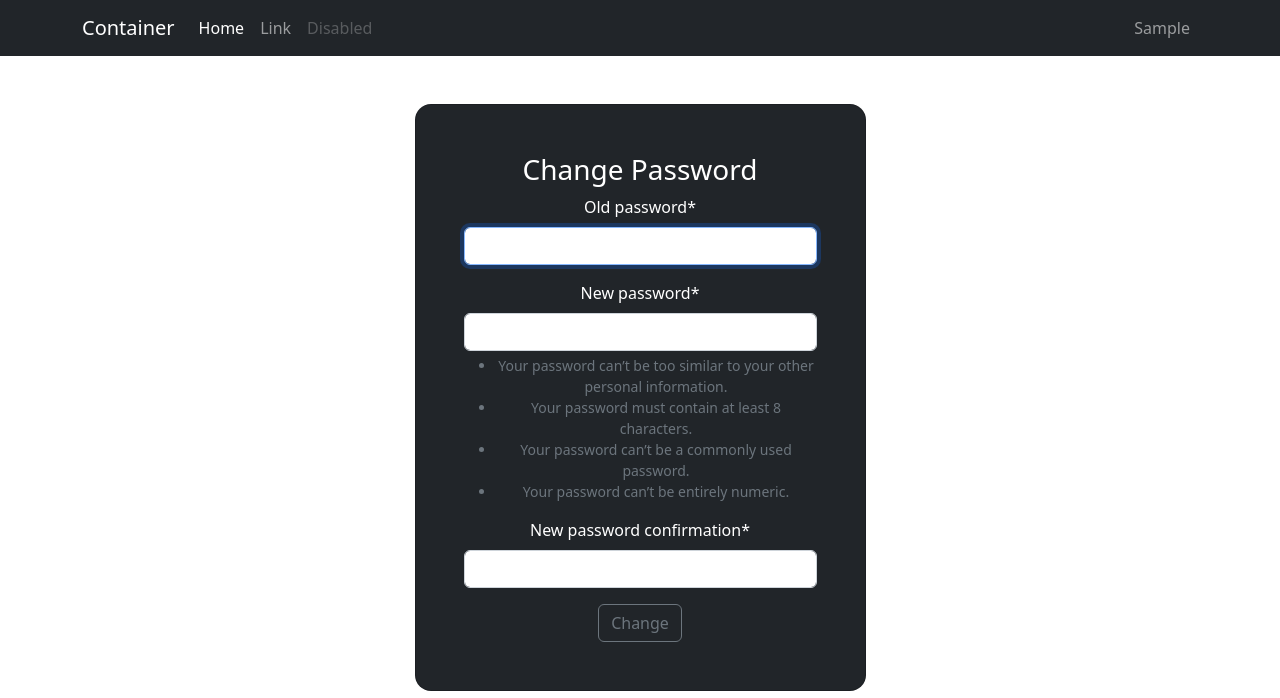
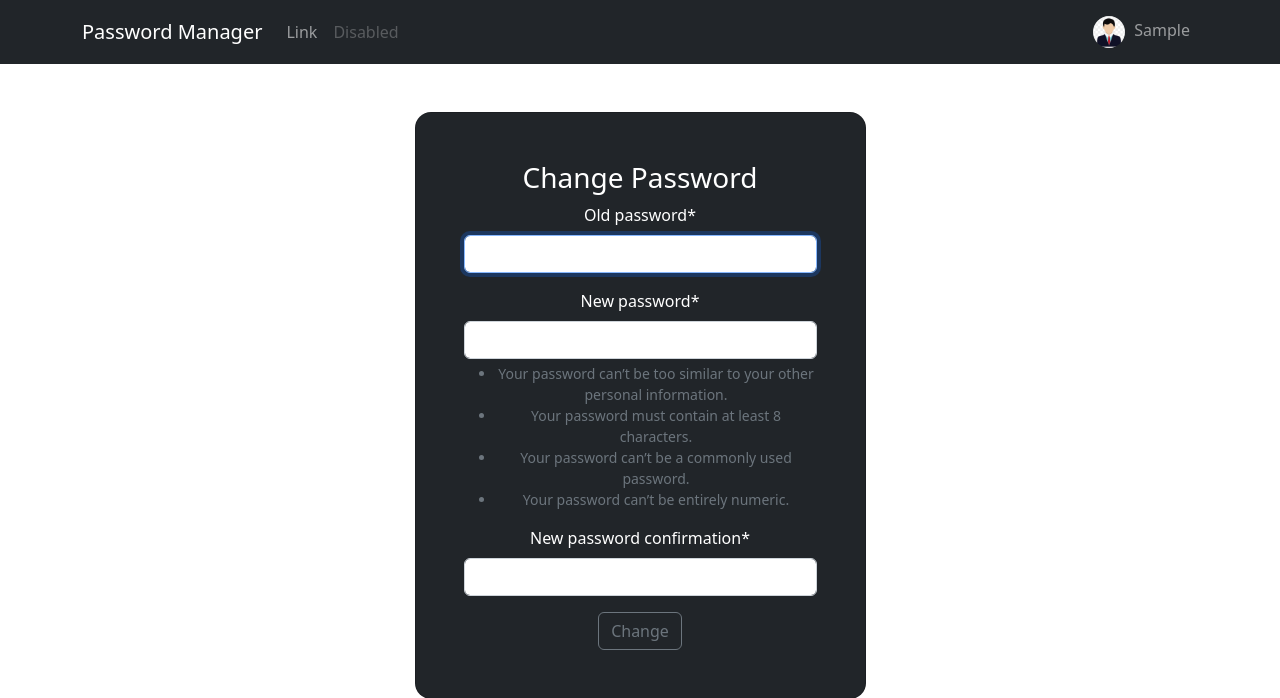
Before and after one commit to ishanshre/Password-Manager-Using-Django, a Django app: page /accounts/password_change/ in a window 1280 px wide. Shown: the top 698 px of the page. Run offline with Django 4.2, Linux system fonts and the light colour scheme; the visitor is signed in with stand-in values (Sample User, id 1); some libraries are stand-ins or nearby versions.

Commit message:
refactor navigation bar

```diff
--- a/manager/templates/manager/navbar.html
+++ b/manager/templates/manager/navbar.html
@@ -1,15 +1,13 @@
+{% load static %}
 <nav class="navbar navbar-expand-lg navbar-dark bg-dark" aria-label="Eighth navbar example">
   <div class="container">
-    <a class="navbar-brand" href="#">Container</a>
+    <a class="navbar-brand" href="{% url 'manager:index' %}">Password Manager</a>
     <button class="navbar-toggler" type="button" data-bs-toggle="collapse" data-bs-target="#navbarsExample07" aria-controls="navbarsExample07" aria-expanded="false" aria-label="Toggle navigation">
       <span class="navbar-toggler-icon"></span>
     </button>
 
     <div class="collapse navbar-collapse" id="navbarsExample07">
       <ul class="navbar-nav me-auto mb-2 mb-lg-0">
-        <li class="nav-item">
-          <a class="nav-link active" aria-current="page" href="#">Home</a>
-        </li>
         <li class="nav-item">
           <a class="nav-link" href="#">Link</a>
         </li>
@@ -21,7 +19,11 @@
       <ul class="navbar-nav">
         <li class="nav-item dropdown">
           <a class="nav-link" href="#" role="button" data-bs-toggle="dropdown" aria-expanded="false">
-            {% if user.is_authenticated %}{{ user.username|title }}{% else %}User{% endif %}
+            {% if user.is_authenticated %}
+            <img src="{{ user.profile.avatar.url }}" alt="pic" width="32" height="32" class="rounded-circle"> &emsp13;{{ user.username|title }}
+            {% else %}
+            <img src="{% static 'manager/default.jpg' %}" alt="profile" width="32" height="32" class="rounded-circle">&emsp13;User
+            {% endif %}
           </a>
           <ul class="dropdown-menu dropdown-menu-dark">
             {% if user.is_authenticated %}
```
Also changed, not shown: static/staticfiles.json (+1 -1 lines), manager/static/manager/default.jpg (added), static/manager/default.99a1031a9214.jpg (added), static/manager/default.jpg (added), static/manager/img/default.99a1031a9214.jpg (added), static/manager/img/default.jpg (added).
